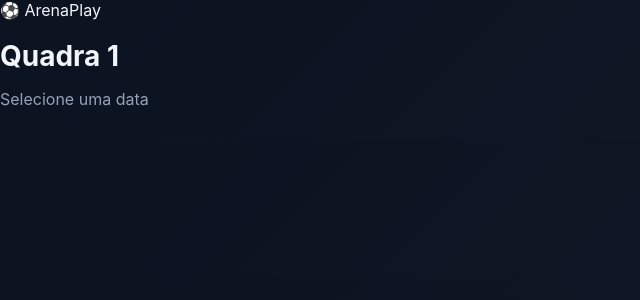
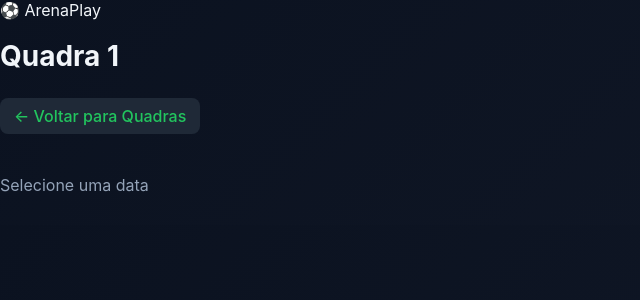
Before and after one commit to nosboratarp/arenaplay, a Flask app: page /quadra/1 in a window 1280 px wide. Shown: the top 300 px of the page, without its empty margins (0-640 px from the left). Run offline with Flask 3, Linux system fonts and the light colour scheme; the visitor is signed in with stand-in values (Sample User, id 1); data that the repository does not hold is empty.

Commit message:
Adicionando botão voltar na tela da quadra

```diff
--- a/static/style.css
+++ b/static/style.css
@@ -339,3 +339,19 @@ p {
     text-decoration: none;
     font-weight: bold;
 }
+.btn-back {
+    display: inline-block;
+    margin: 15px 0 25px 0;
+    padding: 8px 14px;
+    background: #1f2937;
+    color: #22c55e;
+    text-decoration: none;
+    border-radius: 8px;
+    font-weight: 500;
+    transition: 0.3s;
+}
+
+.btn-back:hover {
+    background: #111827;
+    transform: translateX(-3px);
+}
--- a/templates/quadra.html
+++ b/templates/quadra.html
@@ -3,6 +3,9 @@
 {% block content %}
 
 <h1>Quadra {{ quadra }}</h1>
+<a href="{{ url_for('dashboard') }}" class="btn-back">
+    ← Voltar para Quadras
+</a>
 <p>Selecione uma data</p>
 
 <div class="cards-grid">
```
